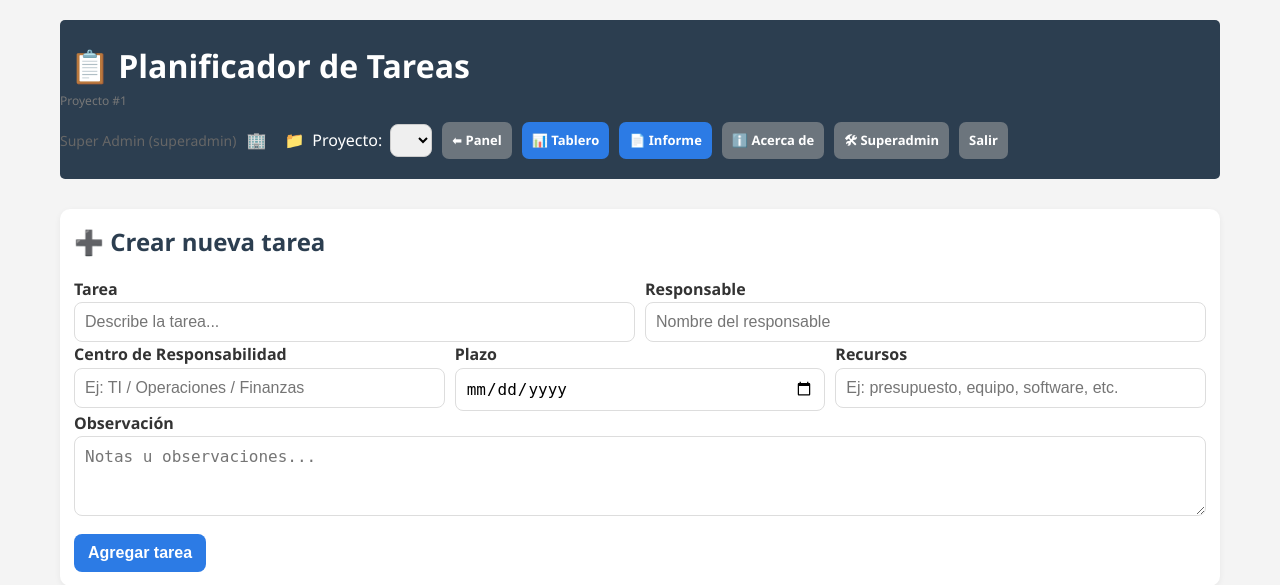
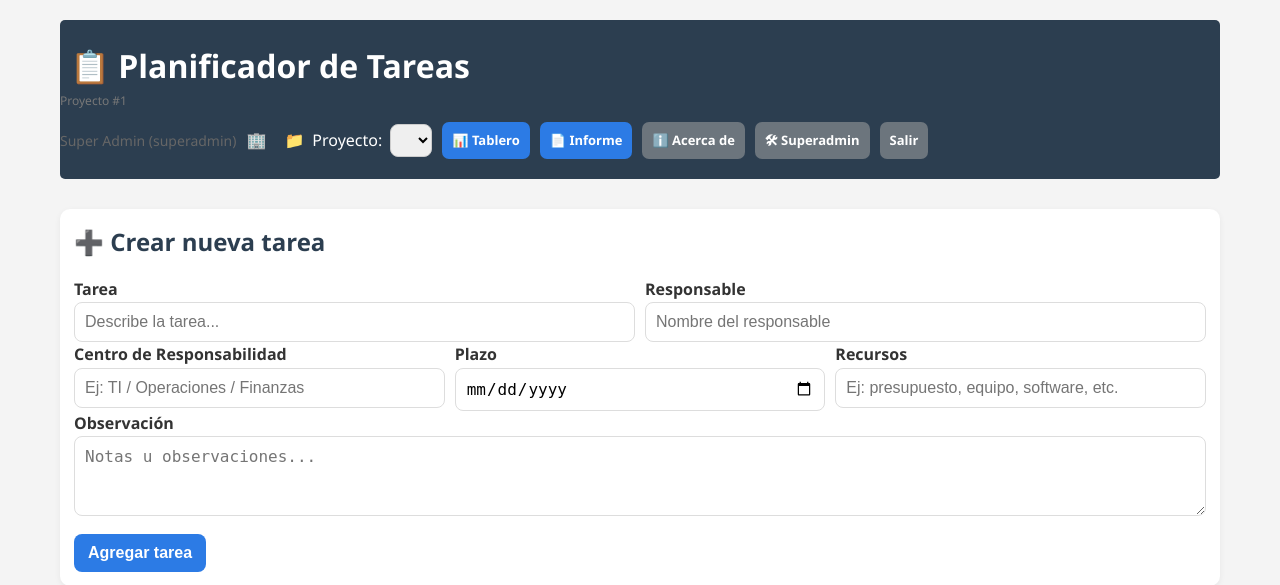
Before and after one commit to Juanmaq7030/gestor-tareas, a Flask app: page /p/1/ in a window 1280 px wide. Shown: the top 585 px of the page. Run offline with Flask 3, Linux system fonts and the light colour scheme; the visitor is signed in with stand-in values (Sample User, id 1); lists and menus that the app fills with data are empty.

Commit message:
Update index.html

```diff
--- a/templates/index.html
+++ b/templates/index.html
@@ -90,8 +90,7 @@ function cambiarProyecto(select){
           }
           </script>
 
-
-          <a class="btn small secondary" href="{{ url_for('empresa_dashboard') }}">⬅ Panel</a>
+          <!-- ❌ Eliminado botón Panel porque provocaba error 500 -->
           <a class="btn small" href="{{ url_for('proyecto_tablero', proyecto_id=proyecto_id) }}">📊 Tablero</a>
           <a class="btn small" href="{{ url_for('proyecto_informe', proyecto_id=proyecto_id) }}">📄 Informe</a>
           <a class="btn small secondary" href="{{ url_for('about') }}">ℹ️ Acerca de</a>
@@ -103,7 +102,6 @@ function cambiarProyecto(select){
           <a class="btn small secondary" href="{{ url_for('logout') }}">Salir</a>
         </div>
       </div>
-
     </header>
 
     <!-- CREAR TAREA -->
```
Lines whose indentation alone changed are shown as unchanged.
